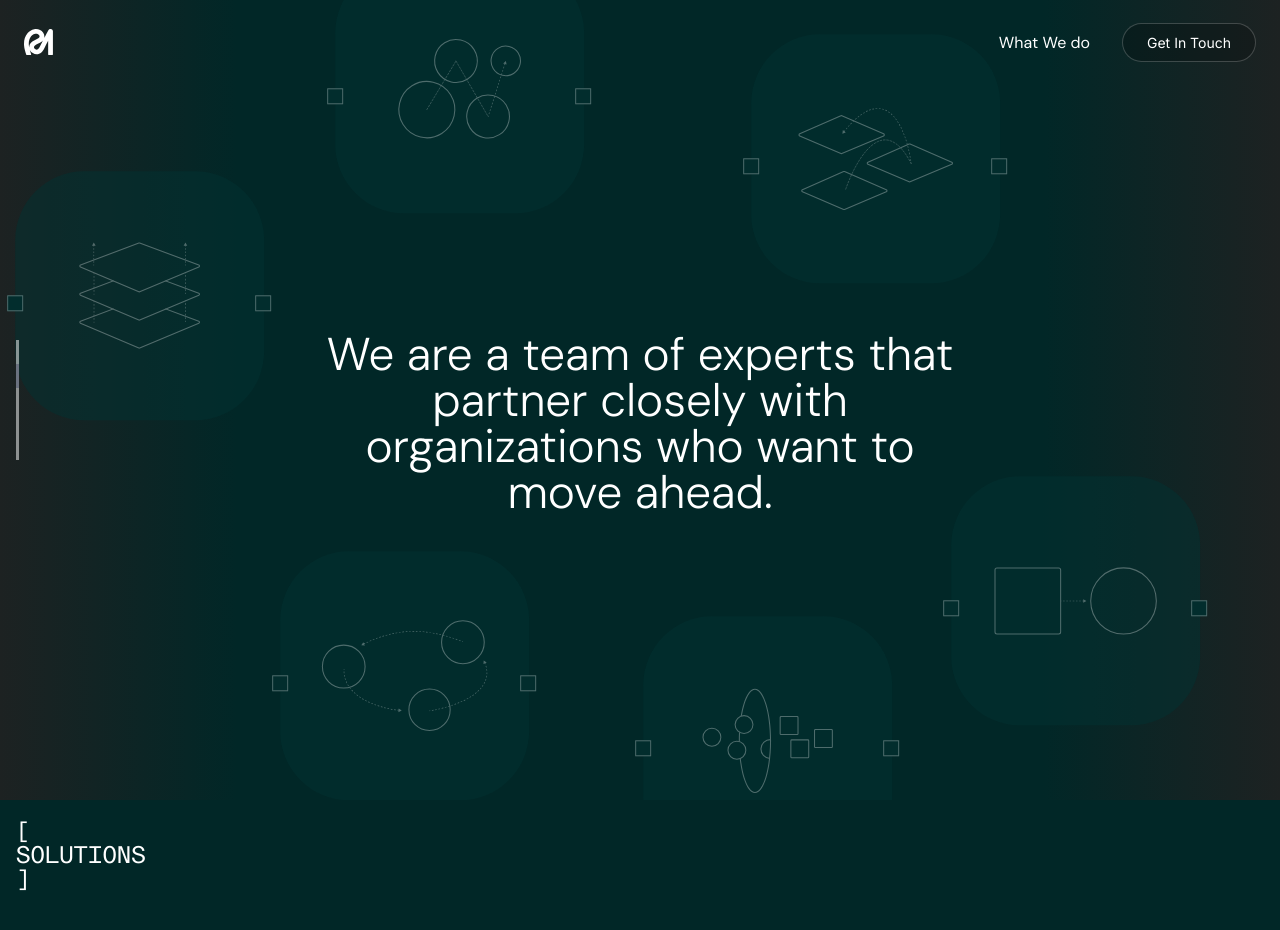
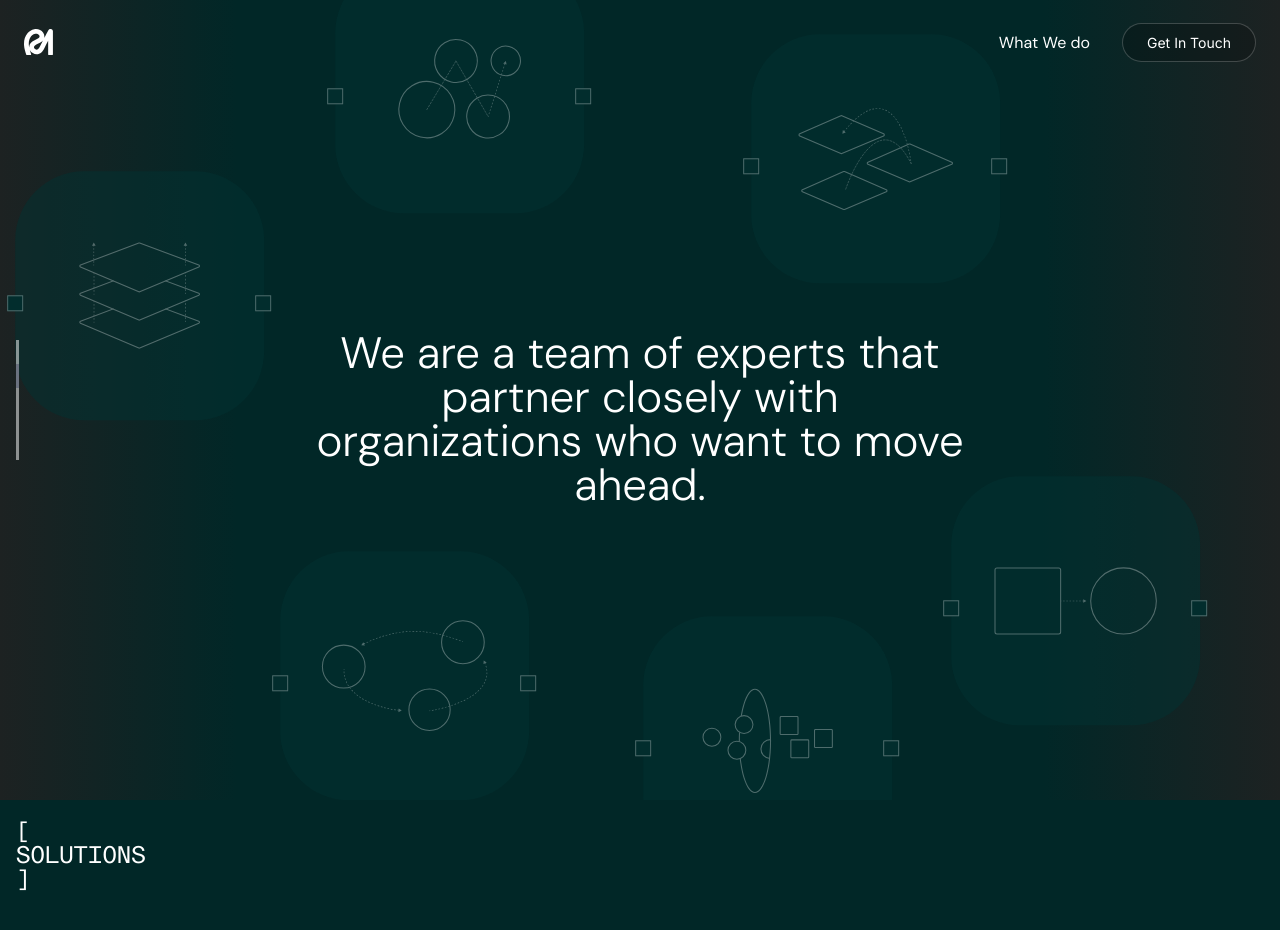
Before and after one commit to Mirror-Progress/mirror-progress-platform, a Next.js app in the folder client/: page / in a window 1280 px wide. Shown: the top 930 px of the page. Built offline with nearby package versions, Linux system fonts and the light colour scheme; grey boxes are pictures that could not be loaded.

Commit message:
reduced two px of text size in here paragraph

```diff
--- a/client/components/Hero.tsx
+++ b/client/components/Hero.tsx
@@ -158,7 +158,7 @@ const Hero: React.FC = () => {
       <Header />
       <section className="basic-pd h-full absolute top-0 left-0 right-0">
         <div className="h-full flex items-center justify-center">
-          <p className="font-dmSans max-w-[650px] max-md:max-w-[300px] h-[138px] text-center font-light text-[46px] max-md:text-[24px] tracking-3p leading-100 z-[3]">
+          <p className="font-dmSans max-w-[650px] max-md:max-w-[300px] h-[138px] text-center font-light text-[44px] max-md:text-[24px] tracking-3p leading-100 z-[3]">
             {paragraphs.hero}
           </p>
         </div>
```
